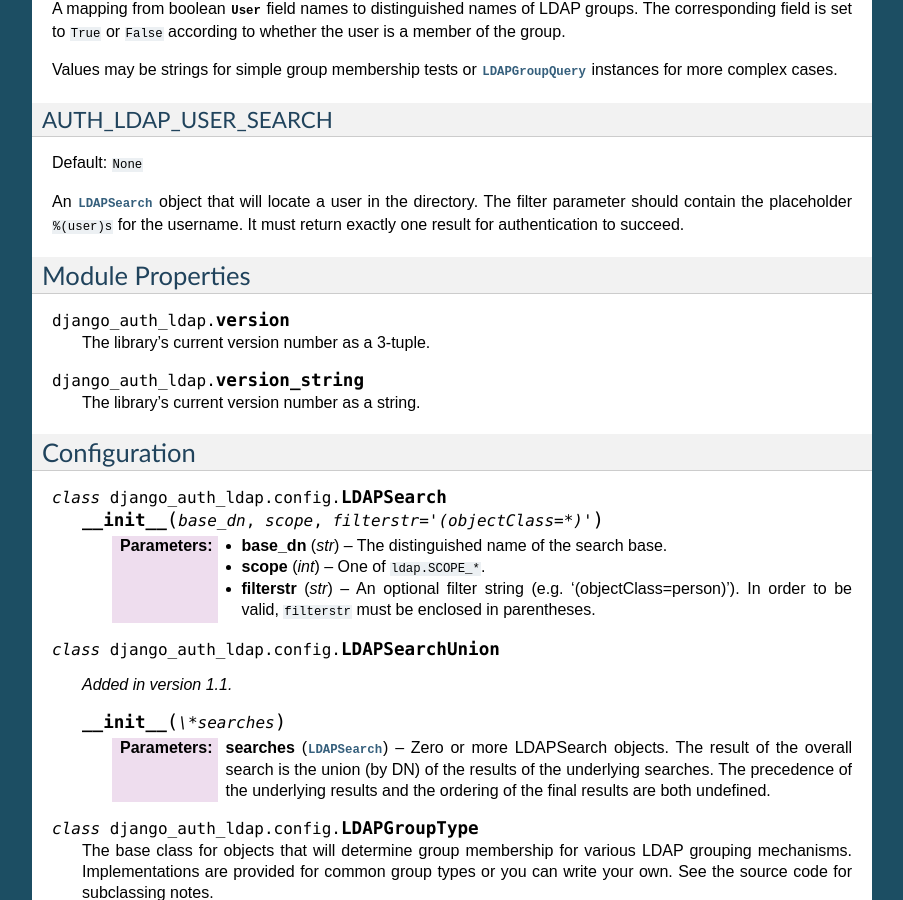
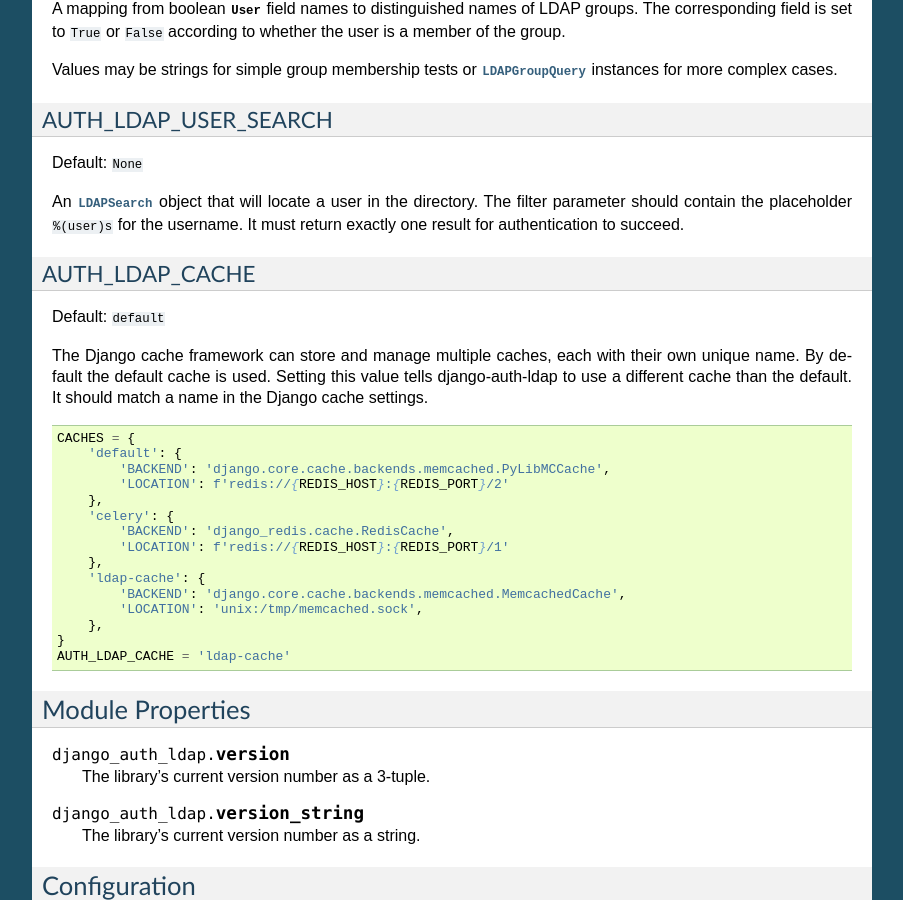
Before and after one commit to django-auth-ldap/django-auth-ldap, a Sphinx documentation site: the page built from docs/reference.rst, in a window 1280 px wide and 900 px high, scrolled down 4370 px. Shown: the whole window, without its empty margins (198-1101 px from the left). Built offline with Sphinx 7.4.7, drawn with Linux system fonts in a browser that asks for light colours.

Commit message:
Allow using non-default django cache
It is handy to be able to flush the ldap
cache without flushing the entire default
django cache.

```diff
--- a/docs/reference.rst
+++ b/docs/reference.rst
@@ -354,6 +354,37 @@ in the directory. The filter parameter should contain the placeholder
 authentication to succeed.
 
 
+.. setting:: AUTH_LDAP_CACHE
+
+AUTH_LDAP_CACHE
+~~~~~~~~~~~~~~~
+
+Default: ``default``
+
+The Django cache framework can store and manage multiple caches, each with
+their own unique name. By default the default cache is used. Setting this value
+tells django-auth-ldap to use a different cache than the default. It should
+match a name in the Django cache settings.
+
+.. code-block:: python
+
+    CACHES = {
+        'default': {
+            'BACKEND': 'django.core.cache.backends.memcached.PyLibMCCache',
+            'LOCATION': f'redis://{REDIS_HOST}:{REDIS_PORT}/2'
+        },
+        'celery': {
+            'BACKEND': 'django_redis.cache.RedisCache',
+            'LOCATION': f'redis://{REDIS_HOST}:{REDIS_PORT}/1'
+        },
+        'ldap-cache': {
+            'BACKEND': 'django.core.cache.backends.memcached.MemcachedCache',
+            'LOCATION': 'unix:/tmp/memcached.sock',
+        },
+    }
+    AUTH_LDAP_CACHE = 'ldap-cache'
+
+
 Module Properties
 -----------------
 
```
Also changed, not shown: 1 other file.
